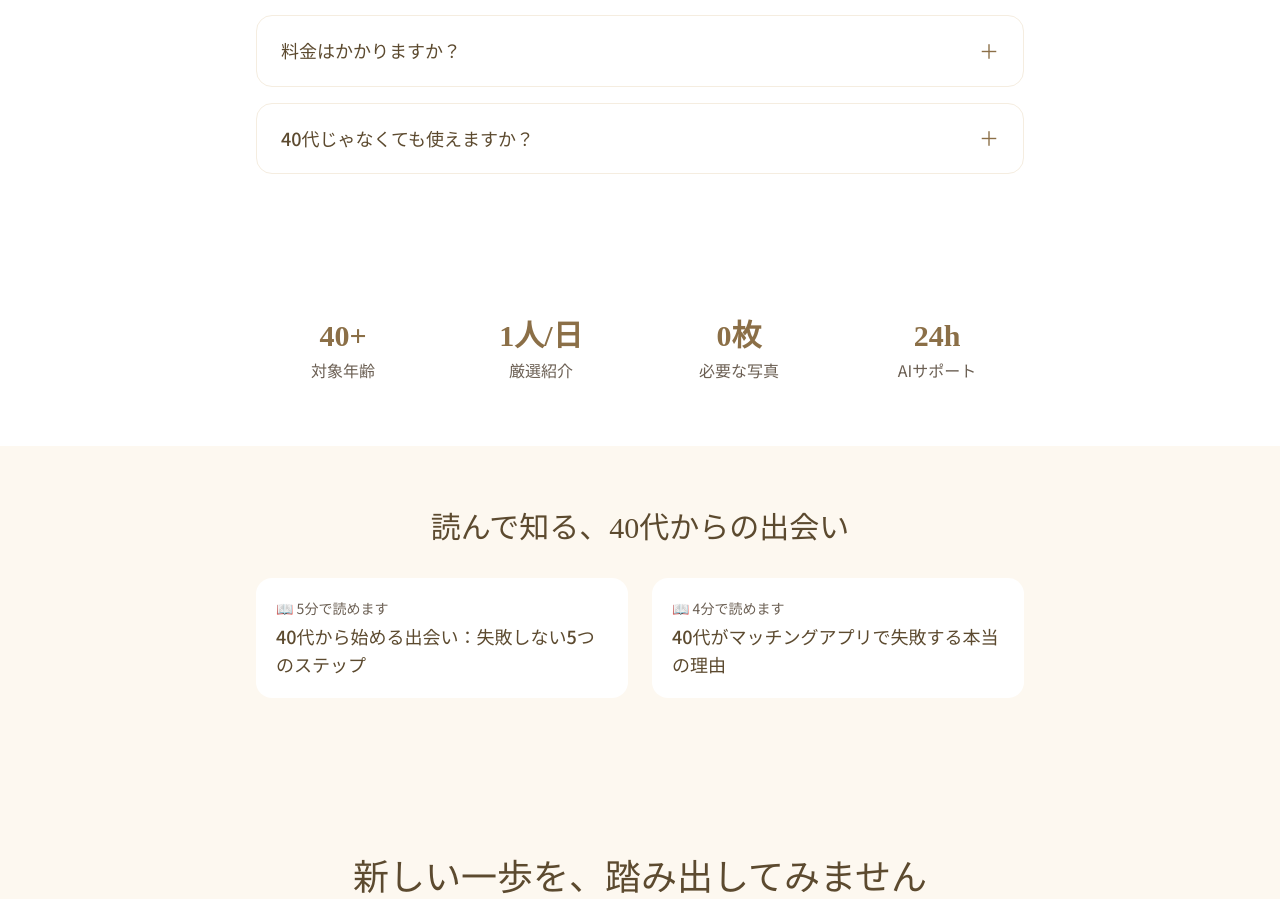
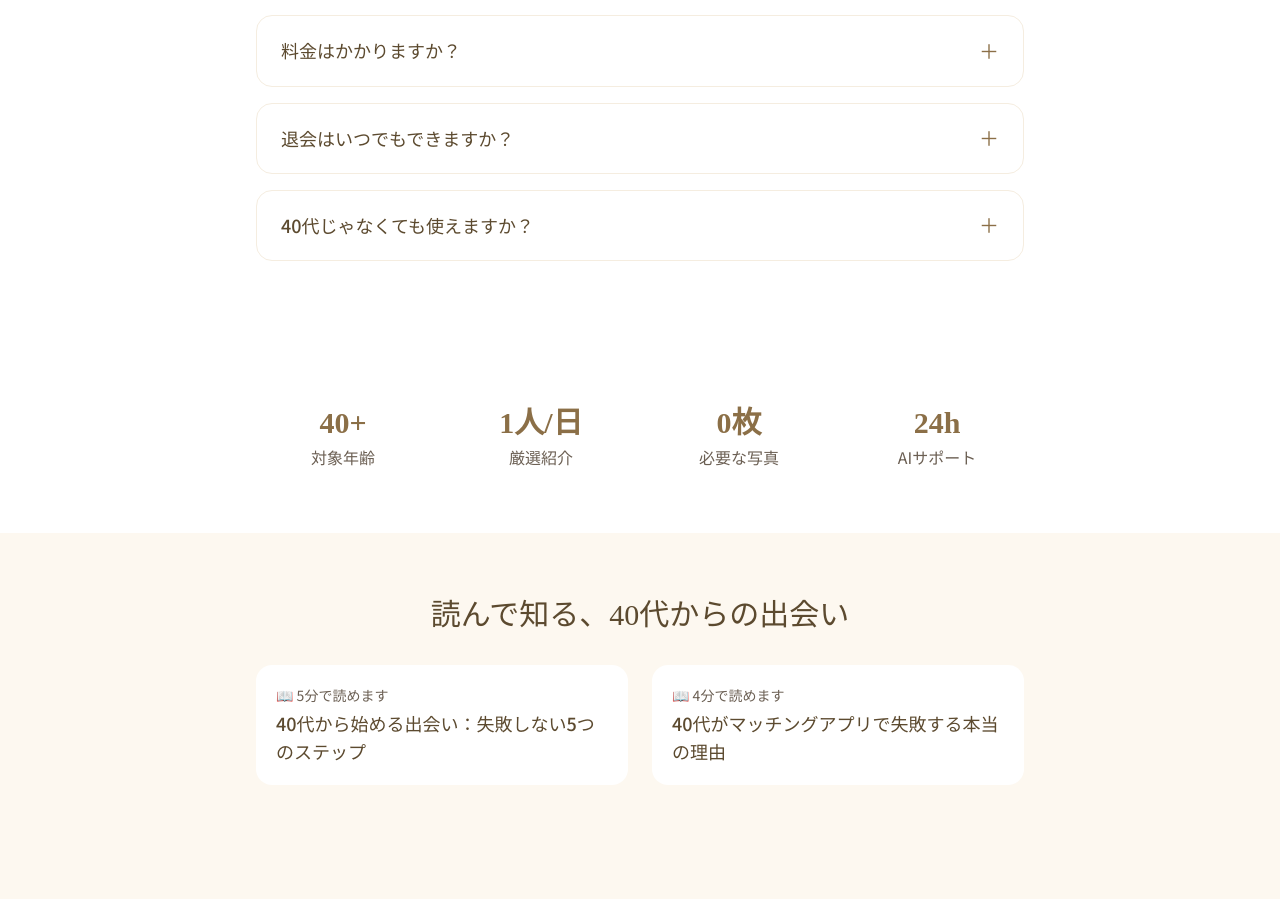
Before and after one commit to sntkmtnb/yorisoi, a Next.js app: page / in a window 1280 px wide. Shown: the part 6350-7249 px from the top of the page. Built offline with nearby package versions, Linux system fonts and the light colour scheme.

Commit message:
UX Round 43: FAQ「退会はいつでもできますか？」追加
- 鈴木恵子（プライバシー敏感）向け改善
- 「いつでも退会」「30日以内にデータ削除」「無理な引き止めなし」
- 登録への不安をさらに軽減

```diff
--- a/src/app/page.tsx
+++ b/src/app/page.tsx
@@ -23,6 +23,10 @@ const FAQ_ITEMS = [
   {
     q: "料金はかかりますか？",
     a: "事前登録いただいた方は初月無料です。サービス開始後の料金プランは、オープン前にお知らせします。無理な課金や自動更新はありません。",
+  },
+  {
+    q: "退会はいつでもできますか？",
+    a: "はい、いつでも退会可能です。退会後30日以内にすべてのデータを削除します。無理な引き止めは一切ありません。",
   },
   {
     q: "40代じゃなくても使えますか？",
```
